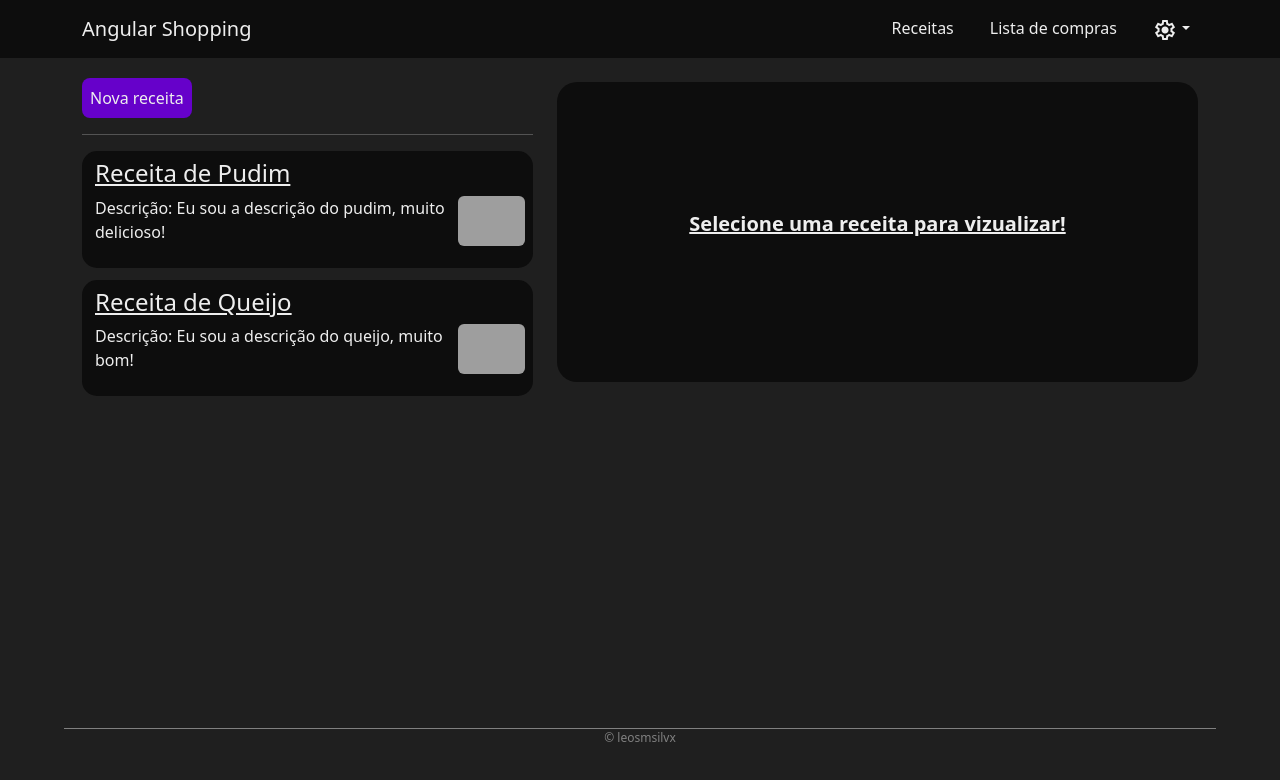
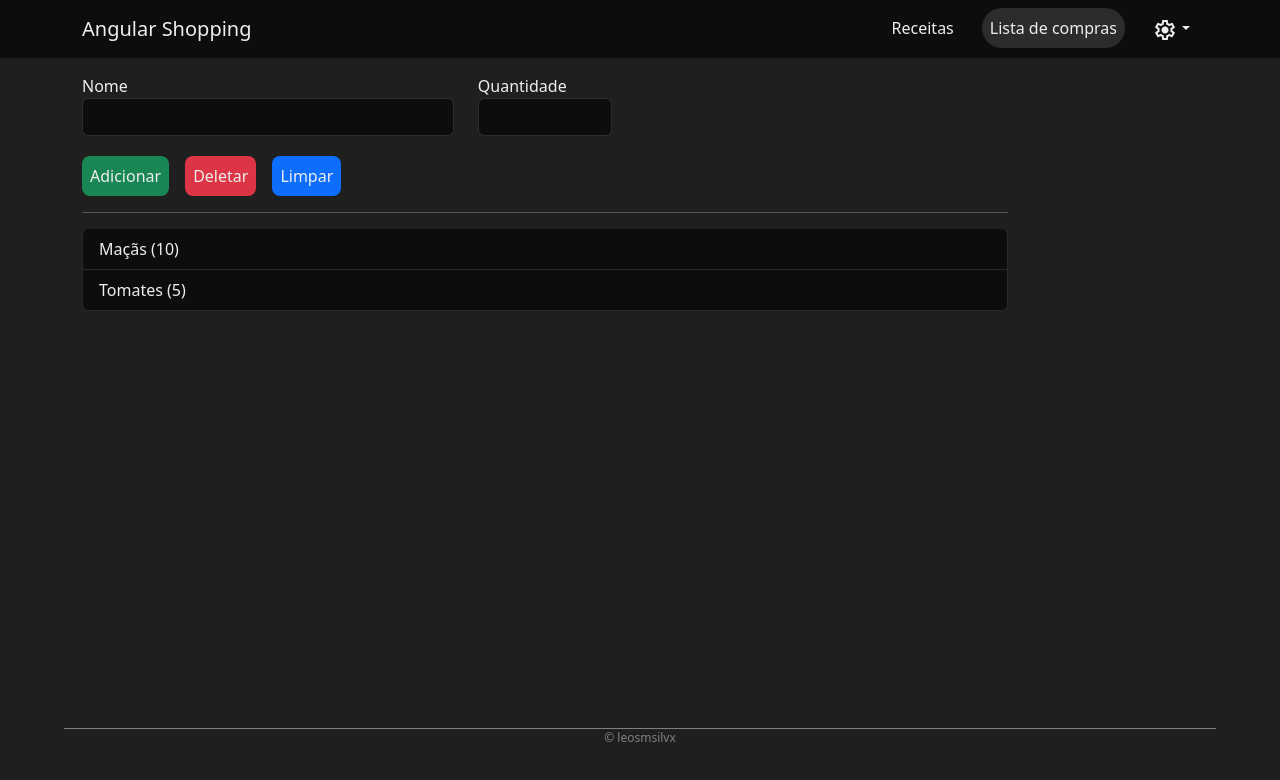
Before and after one commit to leosmsilvx/shopping-angular, an Angular app: page /listaDeCompras in a window 1280 px wide. Shown: the top 780 px of the page. Built offline with nearby package versions, Linux system fonts and the light colour scheme; grey boxes are pictures that could not be loaded.

Commit message:
routing pages

```diff
--- a/src/app/app.component.html
+++ b/src/app/app.component.html
@@ -1,7 +1,6 @@
-<app-navbar (optionSelected)="onChangeOption($event)"></app-navbar>
+<app-navbar></app-navbar>
 <div class="container content">
-  <app-recipes *ngIf="activeOption === 'recipe'"></app-recipes>
-  <app-shopping-list *ngIf="activeOption === 'shopping'"></app-shopping-list>
+  <router-outlet></router-outlet>
   <div class="push"></div>
 </div>
 <footer class="footer-t">
--- a/src/app/app.component.ts
+++ b/src/app/app.component.ts
@@ -6,10 +6,5 @@ import { Component } from '@angular/core';
   styleUrls: ['./app.component.css']
 })
 export class AppComponent {
-  activeOption = "recipe";
-
-  onChangeOption(option: string){
-    this.activeOption = option;
-  }
 
 }
--- a/src/app/app.module.ts
+++ b/src/app/app.module.ts
@@ -1,5 +1,7 @@
 import { NgModule } from '@angular/core';
 import { BrowserModule } from '@angular/platform-browser';
+import { RouterModule, Routes } from '@angular/router';
+import { FormsModule } from '@angular/forms';
 
 import { AppComponent } from './app.component';
 import { NavbarComponent } from './navbar/navbar.component';
@@ -9,8 +11,13 @@ import { RecipeDetailComponent } from './recipes/recipe-detail/recipe-detail.com
 import { RecipeItemComponent } from './recipes/recipe-list/recipe-item/recipe-item.component';
 import { ShoppingListComponent } from './shopping-list/shopping-list.component';
 import { ShoppingEditComponent } from './shopping-list/shopping-edit/shopping-edit.component';
-import { FormsModule } from '@angular/forms';
 import { ShoppingService } from './services/shopping.service';
+
+const appRoutes: Routes = [
+  {path: '', component: RecipesComponent},
+  {path: 'receitas', component: RecipesComponent},
+  {path: 'listaDeCompras', component: ShoppingListComponent}
+];
 
 @NgModule({
   declarations: [
@@ -25,7 +32,8 @@ import { ShoppingService } from './services/shopping.service';
   ],
   imports: [
     BrowserModule,
-    FormsModule
+    FormsModule,
+    RouterModule.forRoot(appRoutes)
   ],
   providers: [ShoppingService],
   bootstrap: [AppComponent]
--- a/src/app/navbar/navbar.component.css
+++ b/src/app/navbar/navbar.component.css
@@ -17,7 +17,6 @@
 .nav-link:hover{
     background-color: var(--hover-link);
     color: var(--active-color);
-    cursor: pointer;
 }
 
 .title-nav{
@@ -34,3 +33,9 @@
     height: 100%;
     border-radius: 15px;
 }
+
+.active-nav{
+    background-color: var(--hover-link);
+    height: 100%;
+    border-radius: 20px;
+}
--- a/src/app/navbar/navbar.component.html
+++ b/src/app/navbar/navbar.component.html
@@ -4,13 +4,17 @@
         Angular Shopping
       </a>
       <div class="nav-buttons">
-        <a class="nav-link" (click)="onSelect('recipe')">
-          Receitas
-        </a>
-        <a class="nav-link" (click)="onSelect('shopping')">
+        <div routerLinkActive="active-nav">
+          <a class="nav-link" routerLink="/receitas">
+            Receitas
+          </a>
+        </div>
+        <div routerLinkActive="active-nav">
+          <a class="nav-link" routerLink="/listaDeCompras">
             Lista de compras
-        </a>
-        <div class="btn-group">
+          </a>
+        </div>
+        <div class="btn-group" style="cursor: pointer;">
           <a class="nav-link icon-hover dropdown-toggle dropdown-toggle-split" data-bs-toggle="dropdown" aria-expanded="false">
             <span class="material-symbols-outlined icon-link">
               settings
--- a/src/app/navbar/navbar.component.ts
+++ b/src/app/navbar/navbar.component.ts
@@ -1,4 +1,5 @@
 import { Component, EventEmitter, Output } from '@angular/core';
+import { Router } from '@angular/router';
 
 @Component({
   selector: 'app-navbar',
@@ -6,10 +7,13 @@ import { Component, EventEmitter, Output } from '@angular/core';
   styleUrls: ['./navbar.component.css']
 })
 export class NavbarComponent {
-  @Output() optionSelected = new EventEmitter<string>();
+  //routing from ts
+  constructor(private router: Router){}
 
-  onSelect(option: string){
-     this.optionSelected.emit(option);
+  functionToLoad(){
+    //funções legais no .router
+    //Ex: isActive
+    this.router.navigate(['/path'])
   }
 
 }
```
